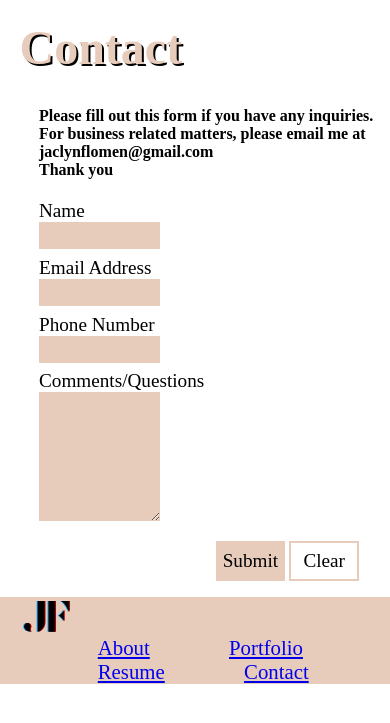
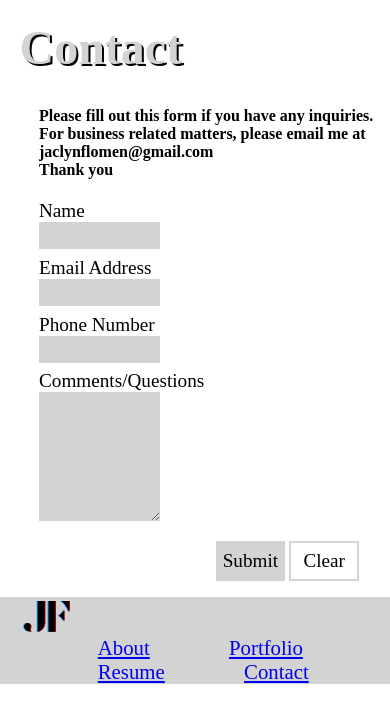
Before and after one commit to jaclynflomen/flomen_jaclyn_portfolio, a PHP site: page /contact.html in a window 390 px wide. Shown: the top 723 px of the page. Run offline with PHP 8.4, Linux system fonts and the light colour scheme.

Commit message:
more changes to style

```diff
--- a/css/main.css
+++ b/css/main.css
@@ -23,10 +23,10 @@ background-img {
   color: black; }
 
 #contactBio a:hover {
-  color: #E8CCBB; }
+  color: lightgray; }
 
 form input {
-  background-color: #E8CCBB;
+  background-color: lightgray;
   border: none;
   width: 30%;
   height: 25px;
@@ -34,7 +34,7 @@ form input {
   margin-left: 10%; }
 
 #comments {
-  background-color: #E8CCBB;
+  background-color: lightgray;
   border: none;
   width: 30%;
   height: 125px;
@@ -55,7 +55,7 @@ form label {
   display: inline; }
 
 #submit {
-  background-color: #E8CCBB;
+  background-color: lightgray;
   height: 40px;
   width: 40%;
   border: none;
@@ -66,7 +66,7 @@ form label {
   background-color: white;
   height: 40px;
   width: 40%;
-  border: 2px solid #E8CCBB;
+  border: 2px solid lightgray;
   font-size: 120%;
   font-family: 'Didot', 'Times New Roman', serif; }
 
@@ -81,7 +81,7 @@ form label {
     display: inline; }
 
   #submit {
-    background-color: #E8CCBB;
+    background-color: lightgray;
     height: 40px;
     width: 40%;
     border: none;
@@ -92,14 +92,9 @@ form label {
     background-color: white;
     height: 40px;
     width: 40%;
-    border: 2px solid #E8CCBB;
+    border: 2px solid lightgray;
     font-size: 120%;
     font-family: 'Didot', 'Times New Roman', serif; } }
-body#page1 {
-  background-image: linear-gradient(to right, #AD0000, #2EABFF);
-  background-repeat: no-repeat;
-  color: white; }
-
 #headerName {
   font-size: 400%;
   color: white;
@@ -123,7 +118,7 @@ body#page1 {
   background-color: white; }
 
 #page1 .nav ul li a {
-  color: #2EABFF; }
+  color: lightgray; }
 
 #page1 .nav ul li a:hover {
   color: #AD0000; }
@@ -146,7 +141,7 @@ body#page1 {
     height: 5%;
     visibility: visible;
     margin-top: 80%;
-    background-color: #E8CCBB; }
+    background-color: lightgray; }
 
   .nav {
     display: none; }
@@ -175,7 +170,7 @@ body#page1 {
     color: black; }
 
   #page1 .nav_mobile ul li a:hover {
-    color: #E8CCBB; }
+    color: lightgray; }
 
   #page1 .nav_mobile {
     background-color: white; }
@@ -185,7 +180,7 @@ body#page1 {
     height: 4%;
     visibility: visible;
     position: sticky;
-    background-color: #E8CCBB;
+    background-color: lightgray;
     bottom: 0;
     margin-top: 61%; }
 
@@ -194,7 +189,7 @@ body#page1 {
     height: 5%;
     visibility: visible;
     position: sticky;
-    background-color: #E8CCBB;
+    background-color: lightgray;
     bottom: 0; }
 
   #desktopBreak {
@@ -223,7 +218,7 @@ body#page1 {
     height: 5%;
     visibility: visible;
     position: sticky;
-    background-color: #E8CCBB;
+    background-color: lightgray;
     bottom: 0; }
 
   #page5 .nav_mobile {
@@ -231,7 +226,7 @@ body#page1 {
     height: 5%;
     visibility: visible;
     position: sticky;
-    background-color: #E8CCBB;
+    background-color: lightgray;
     bottom: 0; } }
 @media only screen and (min-width: 480px) and (max-width: 640px) {
   #headerName {
@@ -339,7 +334,7 @@ body#page1 {
   align-content: center;
   position: absolute;
   color: black;
-  background-color: #E8CCBB;
+  background-color: lightgray;
   box-shadow: 2px 2px 2px black;
   padding: 0.5%; }
 
@@ -408,12 +403,17 @@ body {
   font-family: 'Didot', 'Times New Roman', serif;
   margin: 0px; }
 
+body#page1 {
+  background-image: url(/images/DSC_0883copy.jpg);
+  background-repeat: no-repeat;
+  color: white; }
+
 .hidden {
   display: none; }
 
 .nav {
   float: right;
-  background-color: #E8CCBB; }
+  background-color: lightgray; }
 
 #nav ul {
   margin-top: 30%; }
@@ -426,7 +426,7 @@ nav ul li a:hover {
   color: black; }
 
 .headerName {
-  color: #E8CCBB;
+  color: lightgray;
   text-shadow: 2px 2px black;
   font-size: 300%;
   float: left;
--- a/sass/main.scss
+++ b/sass/main.scss
@@ -12,13 +12,20 @@ body
     margin: 0px;
 }
 
+body#page1 {
+    background-image: url(/images/DSC_0883copy.jpg);
+    background-repeat:no-repeat;
+    color: white;
+}
+
+
 .hidden {
     display: none;
 }
 
 .nav {
     float: right;
-    background-color: #E8CCBB;
+    background-color: lightgray;
 }
 
 #nav ul {
@@ -35,7 +42,7 @@ nav ul li a:hover {
 }
 
 .headerName {
-    color: #E8CCBB;
+    color: lightgray;
     text-shadow: 2px 2px black;
     font-size: 300%;
     float: left;
--- a/sass/modules/__home.scss
+++ b/sass/modules/__home.scss
@@ -1,11 +1,3 @@
-
-body#page1 {
-    background-image: linear-gradient(to right, #AD0000, #2EABFF);
-    background-repeat:no-repeat;
-    color: white;
-}
-
-
 #headerName {
     font-size: 400%;
     color: white;
@@ -34,7 +26,7 @@ body#page1 {
 }
 
 #page1 .nav ul li a {
-    color:#2EABFF;
+    color:lightgray;
 }
 
 #page1 .nav ul li a:hover {
--- a/sass/modules/_contact.scss
+++ b/sass/modules/_contact.scss
@@ -10,12 +10,12 @@
 }
 
 #contactBio a:hover {
-    color: #E8CCBB;
+    color: lightgray;
 }
 
 
 form input {
-    background-color: #E8CCBB;
+    background-color: lightgray;
     border: none;
     width: 30%;
     height: 25px;
@@ -24,7 +24,7 @@ form input {
 }
 
 #comments {
-    background-color: #E8CCBB;
+    background-color: lightgray;
     border: none;
     width: 30%;
     height: 125px;
@@ -50,7 +50,7 @@ form label{
 }
 
 #submit {
-    background-color: #E8CCBB;
+    background-color: lightgray;
     height: 40px;
     width: 40%;
     border: none;
@@ -62,7 +62,7 @@ form label{
     background-color: white;
     height: 40px;
     width: 40%;
-    border: 2px solid #E8CCBB;
+    border: 2px solid lightgray;
     font-size: 120%;
     font-family: 'Didot', 'Times New Roman', serif;
 }
@@ -83,7 +83,7 @@ form label{
 }
 
 #submit {
-    background-color: #E8CCBB;
+    background-color: lightgray;
     height: 40px;
     width: 40%;
     border: none;
@@ -95,7 +95,7 @@ form label{
     background-color: white;
     height: 40px;
     width: 40%;
-    border: 2px solid #E8CCBB;
+    border: 2px solid lightgray;
     font-size: 120%;
     font-family: 'Didot', 'Times New Roman', serif;
 }
--- a/sass/modules/_mediaqueries.scss
+++ b/sass/modules/_mediaqueries.scss
@@ -15,7 +15,7 @@
         height: 5%;
         visibility: visible;
         margin-top: 80%;
-        background-color: #E8CCBB;
+        background-color: lightgray;
     }
 
     .nav {
@@ -50,7 +50,7 @@
     }
 
     #page1 .nav_mobile ul li a:hover {
-        color:#E8CCBB;
+        color:lightgray;
     }
 
     #page1 .nav_mobile {
@@ -65,7 +65,7 @@
         height: 4%;
         visibility: visible;
         position: sticky;
-        background-color: #E8CCBB;
+        background-color: lightgray;
         bottom: 0;
         margin-top: 61%;
     }
@@ -77,7 +77,7 @@
         height: 5%;
         visibility: visible;
         position: sticky;
-        background-color: #E8CCBB;
+        background-color: lightgray;
         bottom: 0;
     }
 
@@ -114,7 +114,7 @@
         height: 5%;
         visibility: visible;
         position: sticky;
-        background-color: #E8CCBB;
+        background-color: lightgray;
         bottom: 0;
     }
 
@@ -125,7 +125,7 @@
         height: 5%;
         visibility: visible;
         position: sticky;
-        background-color: #E8CCBB;
+        background-color: lightgray;
         bottom: 0;
     }
 
--- a/sass/modules/_portfolio.scss
+++ b/sass/modules/_portfolio.scss
@@ -23,7 +23,7 @@
     align-content: center;
     position: absolute;
     color: black;
-    background-color: #E8CCBB;
+    background-color: lightgray;
     box-shadow: 2px 2px 2px black;
     padding: 0.5%;
 }
```
Also changed, not shown: images/DSC_0883.jpg (added), images/DSC_0883copy.jpg (added), 1 other file.
